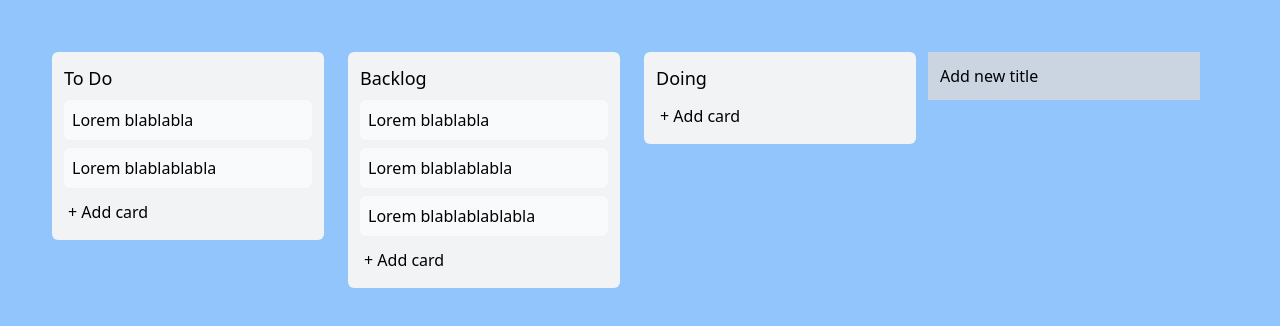
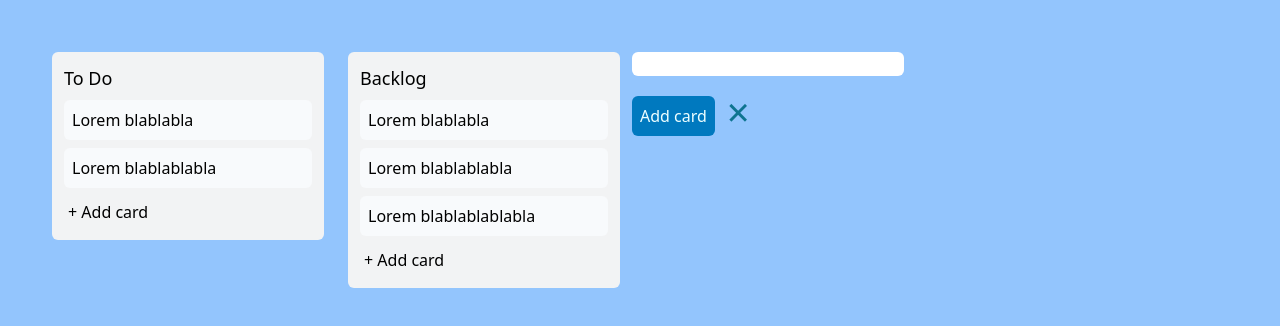
Before and after one commit to Shalimo/trello-clone, a React (Vite) app: page / in a window 1280 px wide. Both pictures are taken after a click on the element "Add new title". Shown: the top 326 px of the page. Built offline with nearby package versions, Linux system fonts and the light colour scheme.

Commit message:
add reducer for add new title on board

```diff
--- a/src/components/pages/Home/Home.jsx
+++ b/src/components/pages/Home/Home.jsx
@@ -3,10 +3,12 @@ import { useSelector, useDispatch } from 'react-redux'
 import AddCardButton from '../../ui/CardButton/AddCardButton'
 import { addTitle } from '../../../store/deskSlice'
 import style from './Home.module.scss'
+import TextareaAutosize from 'react-textarea-autosize'
+import { useTitle } from '../../../hooks/useTitle'
+import TitleButton from '../../ui/TitleButton/TitleButton'
 
 const Home = () => {
 	const arr = useSelector(state => state.desk)
-	const dispatch = useDispatch()
 
 	return (
 		<div className={style.content}>
@@ -21,13 +23,7 @@ const Home = () => {
 					<AddCardButton />
 				</div>
 			))}
-			<h2
-				onClick={() => {
-					dispatch(addTitle())
-				}}
-			>
-				Add new title
-			</h2>
+			<TitleButton />
 		</div>
 	)
 }
--- a/src/components/pages/Home/Home.module.scss
+++ b/src/components/pages/Home/Home.module.scss
@@ -1,13 +1,5 @@
 .content {
 	@apply flex flex-row p-10;
-
-	h2 {
-		@apply w-[272px] h-[100%] mt-3 p-3 bg-slate-300;
-
-		&:hover {
-			@apply bg-slate-100 rounded-md cursor-pointer;
-		}
-	}
 
 	.container {
 		@apply w-[272px] bg-[#f2f3f4] p-3 rounded-md m-3 h-[100%];
--- /dev/null
+++ b/src/components/ui/TitleButton/TitleButton.jsx
@@ -0,0 +1,55 @@
+import React from 'react'
+import TextareaAutosize from 'react-textarea-autosize'
+import { useTitle } from '../../../hooks/useTitle'
+import style from './TitleButton.module.scss'
+import { useDispatch } from 'react-redux'
+import { addTitle } from '../../../store/deskSlice'
+
+const TitleButton = () => {
+	const { isFormTitleOpen, toggleForm, text, handleInputChange } = useTitle()
+	const dispatch = useDispatch()
+	return (
+		<div className={style.container}>
+			{isFormTitleOpen ? (
+				<TextareaAutosize
+					className={style.titleArea}
+					value={text}
+					onChange={e => {
+						handleInputChange(e.target.value)
+					}}
+					autoFocus
+				/>
+			) : (
+				<h2
+					className={style.titleButton}
+					onClick={() => {
+						toggleForm()
+					}}
+				>
+					Add new title
+				</h2>
+			)}
+			{isFormTitleOpen ? (
+				<div className={style.secondButtonContainer}>
+					<button
+						onClick={() => {
+							dispatch(addTitle(text))
+						}}
+						className={style.secondTitleButton}
+					>
+						Add card
+					</button>
+					<p
+						onClick={() => {
+							toggleForm()
+						}}
+					>
+						×
+					</p>
+				</div>
+			) : null}
+		</div>
+	)
+}
+
+export default TitleButton
--- /dev/null
+++ b/src/components/ui/TitleButton/TitleButton.module.scss
@@ -0,0 +1,35 @@
+.container {
+	@apply h-[100%];
+
+	.titleButton {
+		@apply w-[272px] h-[100%] mt-3 p-3 bg-slate-300;
+
+		&:hover {
+			@apply bg-slate-100 rounded-md cursor-pointer;
+		}
+	}
+
+	.titleArea {
+		@apply resize-none w-[272px] outline-none border-none mt-3 rounded-md;
+	}
+
+	.secondButtonContainer {
+		@apply flex flex-row items-center;
+
+		p {
+			@apply text-[40px] ml-3 mb-2 cursor-pointer text-cyan-700;
+
+			&:hover {
+				@apply text-[#000];
+			}
+		}
+
+		.secondTitleButton {
+			@apply w-auto p-2 bg-[#0079bf] text-cyan-50 rounded-md;
+
+			&:hover {
+				@apply bg-[#026dab];
+			}
+		}
+	}
+}
--- /dev/null
+++ b/src/hooks/useTitle.js
@@ -0,0 +1,16 @@
+import { useState } from 'react'
+
+export const useTitle = () => {
+	const [isFormTitleOpen, setIsFormTitleOpen] = useState(false)
+	const [text, setText] = useState('')
+
+	const toggleForm = () => {
+		setIsFormTitleOpen(!isFormTitleOpen)
+	}
+
+	const handleInputChange = value => {
+		setText(value)
+	}
+
+	return { isFormTitleOpen, toggleForm, text, handleInputChange }
+}
--- a/src/store/deskSlice.js
+++ b/src/store/deskSlice.js
@@ -39,10 +39,10 @@ export const deskSlice = createSlice({
 	name: 'trello',
 	initialState,
 	reducers: {
-		addTitle: state => {
+		addTitle: (state, { payload }) => {
 			const newTitle = {
-				id: 4,
-				title: 'Doing',
+				id: Math.random() * (100 - 1) + 1,
+				title: payload,
 				cards: []
 			}
 			return [...state, newTitle]
```
